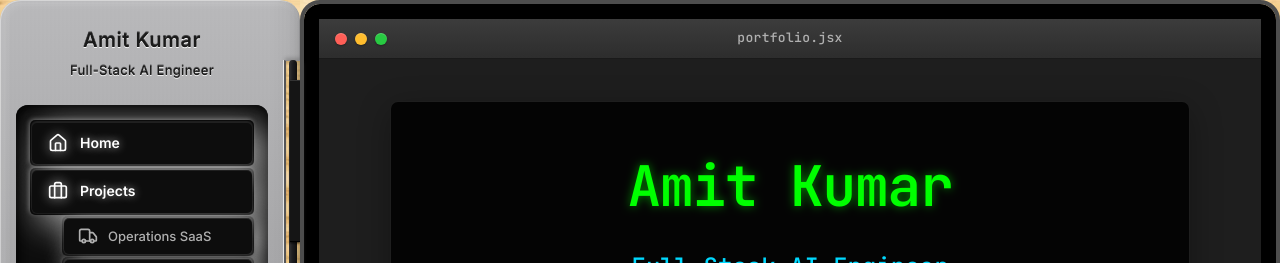
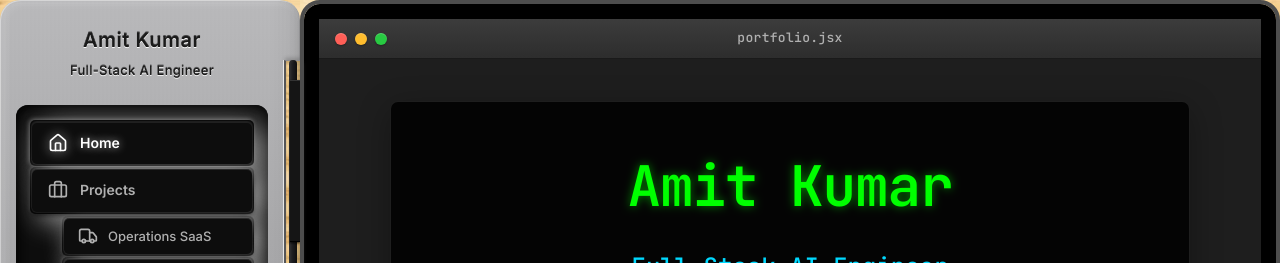
Before and after one commit to amit0101/portfolio-2026, a plain HTML site: page index.html in a window 1280 px wide. Shown: the top 263 px of the page. Drawn offline with nearby package versions, Linux system fonts and the light colour scheme.

Commit message:
Fix navigation highlighting bug
- Fixed Projects button staying active when returning to Home
- Updated setActiveNav to properly remove active class from all nav items
- Added timeout to re-check scroll position after smooth scroll completes
- Ensures only one navigation item is highlighted at a time

```diff
--- a/index.html
+++ b/index.html
@@ -268,14 +268,15 @@
         };
 
         function setActiveNav(sectionName) {
-            // Remove active from all nav items
-            navItems.forEach(item => item.classList.remove('active'));
+            // Remove active from ALL nav items (including sidebar items)
+            document.querySelectorAll('.nav-item, .nav-section-title, .nav-subitem').forEach(item => {
+                item.classList.remove('active');
+            });
 
-            // Add active to the matching nav item
-            const activeItem = document.querySelector(`[data-section="${sectionName}"]`);
-            if (activeItem) {
-                activeItem.classList.add('active');
-            }
+            // Add active to ALL matching nav items with this section
+            document.querySelectorAll(`[data-section="${sectionName}"]`).forEach(item => {
+                item.classList.add('active');
+            });
         }
 
         // Handle scroll events
@@ -298,8 +299,17 @@
 
                 if (targetSection) {
                     e.preventDefault();
+
+                    // Immediately set active state
+                    setActiveNav(sectionName);
+
+                    // Smooth scroll to section
                     targetSection.scrollIntoView({ behavior: 'smooth' });
-                    setActiveNav(sectionName);
+
+                    // Update active state after scroll completes (smooth scroll takes ~500ms)
+                    setTimeout(() => {
+                        handleScroll();
+                    }, 600);
                 }
             });
         });
```
